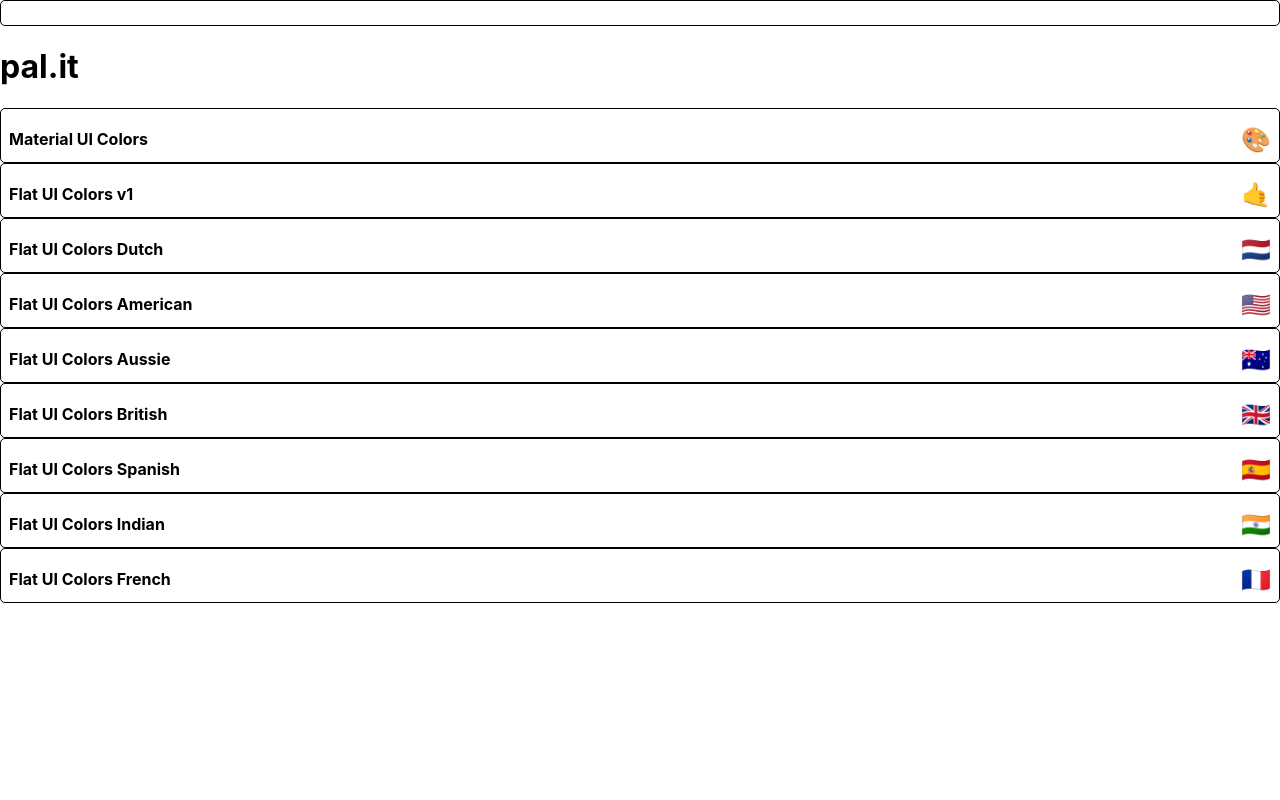
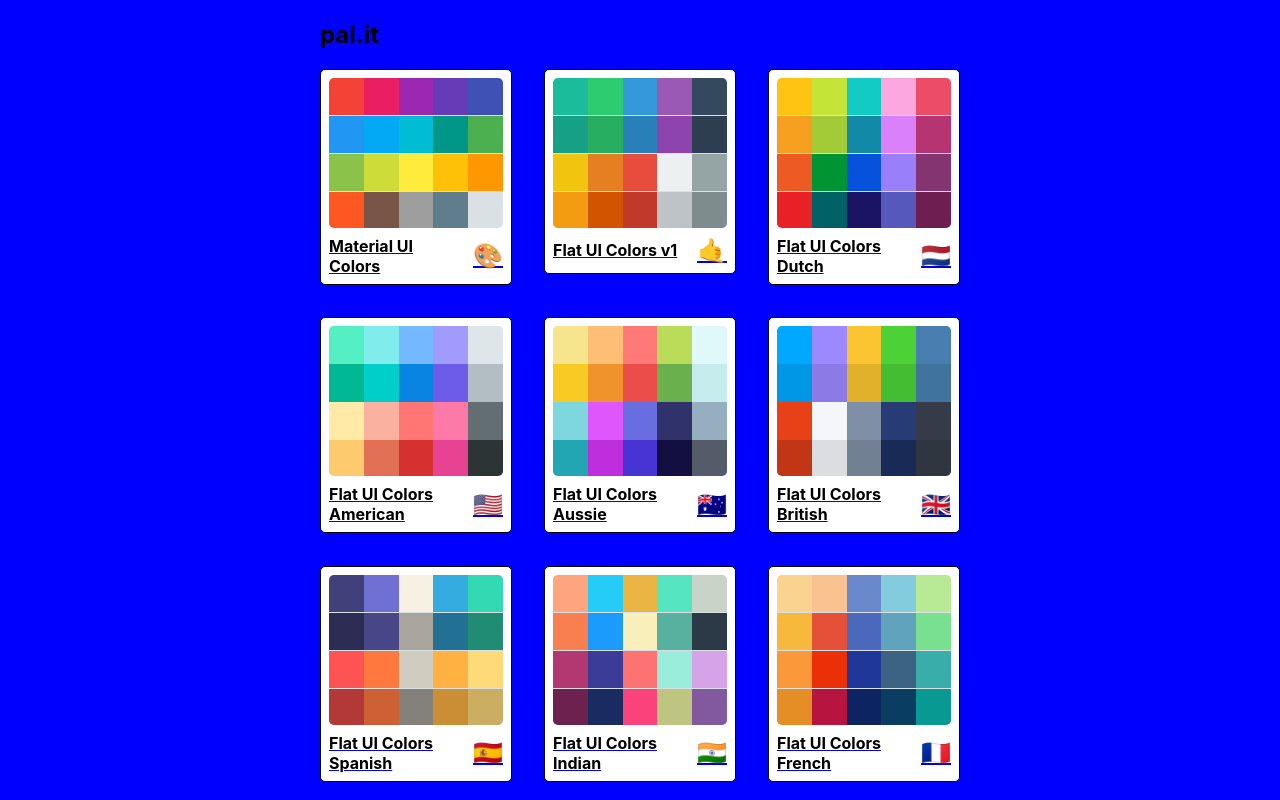
Before and after one commit to mnichols08/pal.it, a React (Create React App) app: page / in a window 1280 px wide. Built offline with nearby package versions, Linux system fonts and the light colour scheme.

Commit message:
Added withstyles and styles palette list

```diff
--- a/src/components/mini-palette/index.jsx
+++ b/src/components/mini-palette/index.jsx
@@ -14,7 +14,11 @@
         }
     },
     colors: {
-        backgroundColor: 'grey'
+        backgroundColor: '#dae1e4',
+        height: '150px',
+        width: '100%',
+        borderRadius: '5px',
+        overflow: 'hidden'
     },
     title: {
         display: 'flex',
@@ -29,14 +33,25 @@
     emoji: {
         marginLeft: '.5rem',
         fontSize: '1.5rem'
+    },
+    miniColor: {
+        height: '25%',
+        width: '20%',
+        display: 'inline-block',
+        margin: '0 auto',
+        position: 'relative',
+        marginBottom: '-3.5px'
     }
 }
 
 function MiniPalette(props) {
-    const { classes, paletteName, emoji } = props
+    const { classes, paletteName, emoji, colors } = props
+    const miniColorBoxes = colors.map(color => (
+        <div className={classes.miniColor} style={{ backgroundColor: color.color }} key={color.name} />
+    ))
     return (
         <div className={classes.root}>
-          <div className={classes.colors} />
+          <div className={classes.colors}>{ miniColorBoxes }</div>
           <h5 className={classes.title}>
               {paletteName} <span className={classes.emoji}>{ emoji }</span>
           </h5>
--- a/src/components/palette-list/index.jsx
+++ b/src/components/palette-list/index.jsx
@@ -1,21 +1,58 @@
 import React, { Component } from 'react'
 import { Link } from 'react-router-dom'
+import { withStyles } from '@material-ui/styles'
 
 import MiniPalette from '../mini-palette/'
 
+const styles = {
+    root: {
+      backgroundColor: "blue",
+      height: "100vh",
+      display: "flex",
+      alignItems: "flex-start",
+      justifyContent: "center"
+    },
+    container: {
+      width: "50%",
+      display: "flex",
+      alignItems: "flex-start",
+      flexDirection: "column",
+      flexWrap: "wrap"
+    },
+    nav: {
+      display: "flex",
+      width: "100%",
+      justifyContent: "space-between"
+    },
+    palettes: {
+      boxSizing: "border-box",
+      width: "100%",
+      display: "grid",
+      gridTemplateColumns: "repeat(3, 30%)",
+      gridGap: "5%"
+    }
+  }
+
 class PaletteList extends Component {
     render() {
-        const { palettes } = this.props
+        const { palettes, classes } = this.props
         return (
-            <div>
-                <MiniPalette />
-                <h1>pal.it</h1>
-                {palettes.map(palette => (
-                    <MiniPalette {...palette} />
-                ))}
+            <div className={classes.root}>
+               <div className={classes.container}>
+                   <nav className={classes.nav}>
+                       <h1>pal.it</h1>
+                   </nav>
+                   <div className={classes.palettes}>
+                        {palettes.map(palette => (
+                            <Link to={`/palette/${palette.id}`}>
+                                <MiniPalette {...palette} />
+                            </Link>
+                        ))}
+                   </div>
+               </div>
             </div>
         )
     }
 }
 
-export default PaletteList
+export default withStyles(styles)(PaletteList)
```
